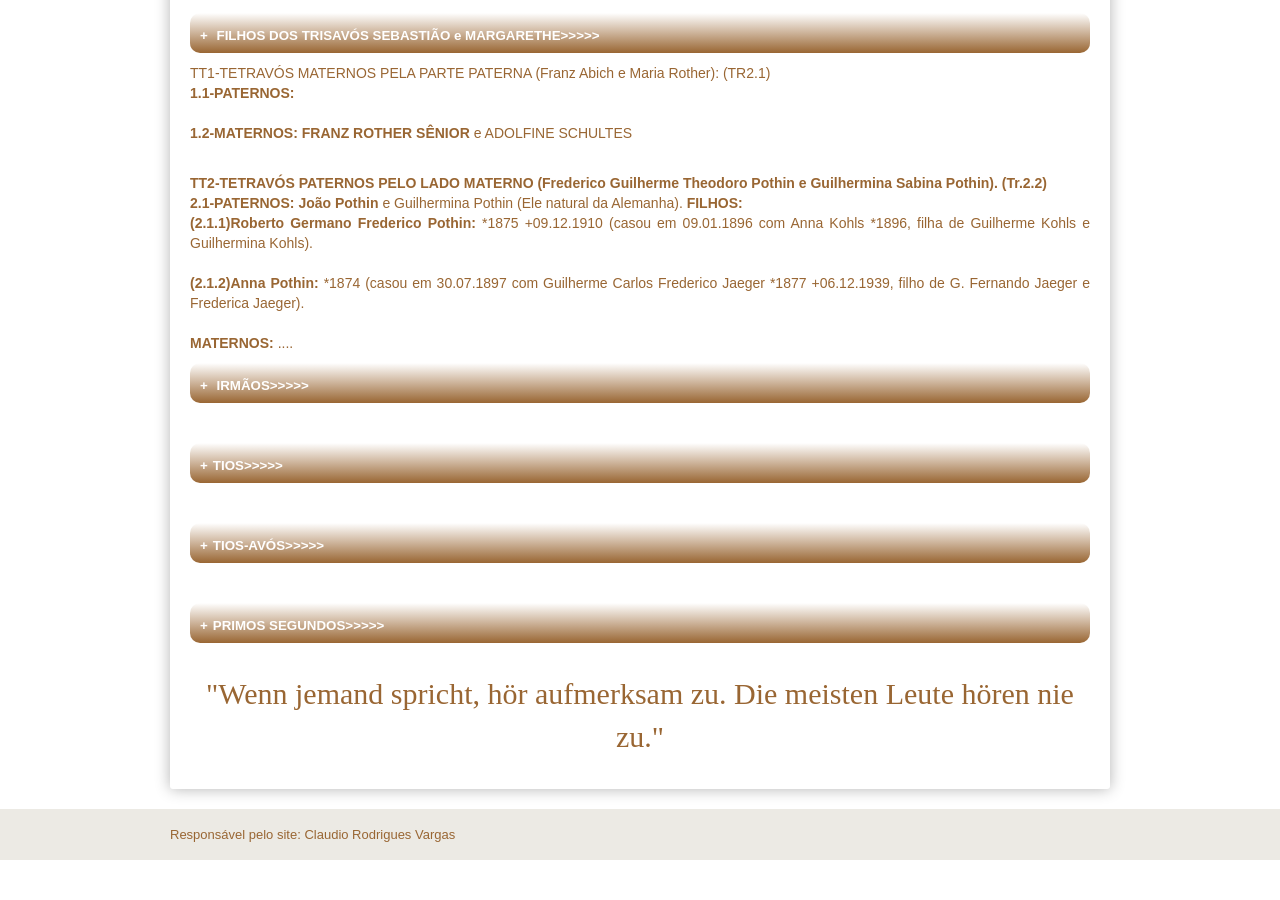
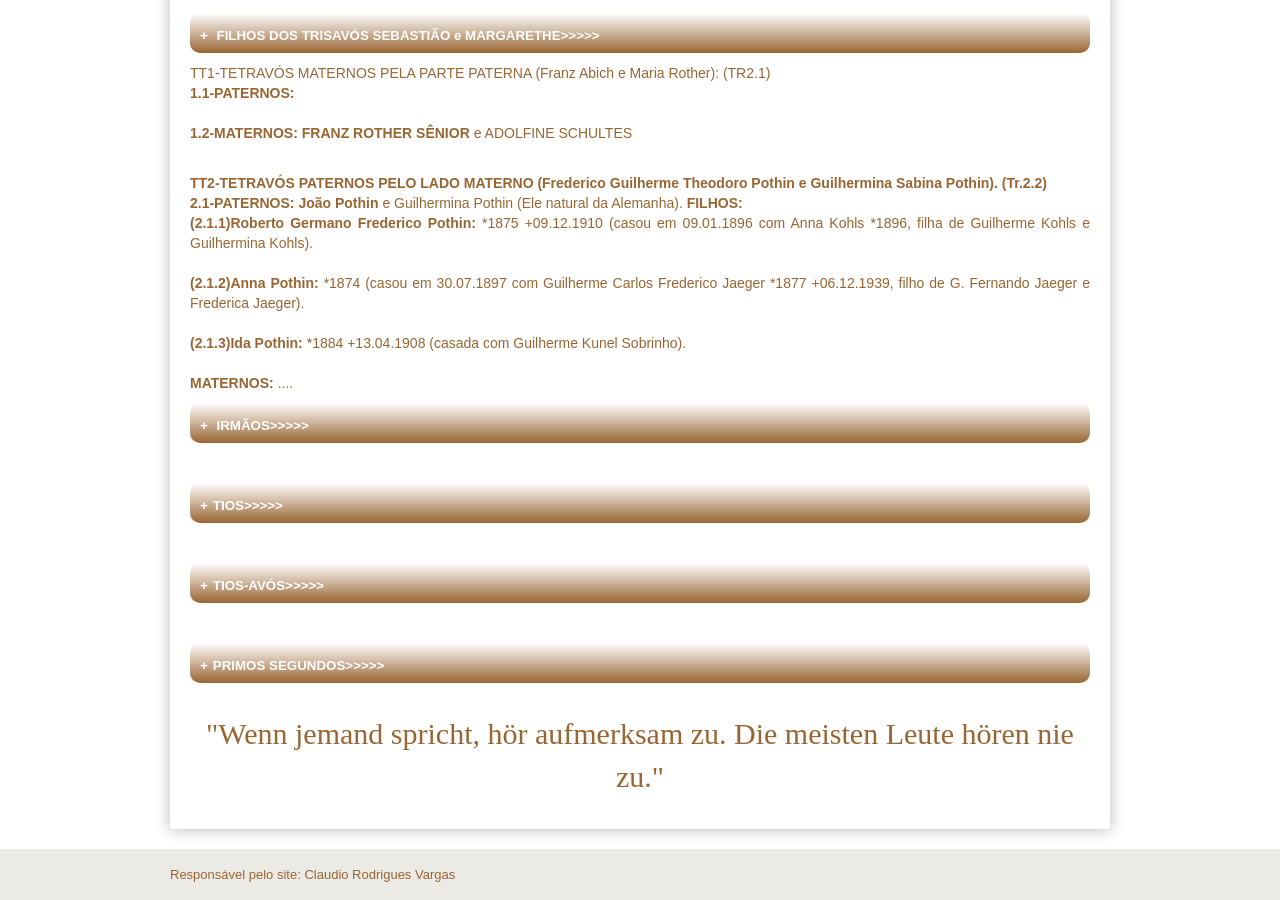
Before and after one commit to claudiovargas1955/claudiovargas1955.github.io, a Jekyll site: the page built from _pages/arvore-genealogica-de-roselia-renita-bredow.html, in a window 1280 px wide and 900 px high, scrolled down 3256 px. Built offline with Jekyll 4.4.1, drawn with Linux system fonts in a browser that asks for light colours; some web fonts are replaced; before the commit the page ends 4116 px from its top, so only the background shows below that.

Commit message:
Update arvore-genealogica-de-roselia-renita-bredow.html

```diff
--- a/_pages/arvore-genealogica-de-roselia-renita-bredow.html
+++ b/_pages/arvore-genealogica-de-roselia-renita-bredow.html
@@ -626,6 +626,8 @@ Guilhermina Kohls).<br><br>
 <b>(2.1.2)Anna Pothin: </b>*1874 (casou em 30.07.1897 com Guilherme Carlos Frederico Jaeger *1877 +06.12.1939, filho de G. Fernando Jaeger e
 Frederica Jaeger).<br><br>
 
+<b>(2.1.3)Ida Pothin: </b>*1884 +13.04.1908 (casada com Guilherme Kunel Sobrinho).<br><br>
+
 <b>MATERNOS: </b>....</p>
 
 <p><details><summary> IRMÃOS>>>>> </summary></p>
```
